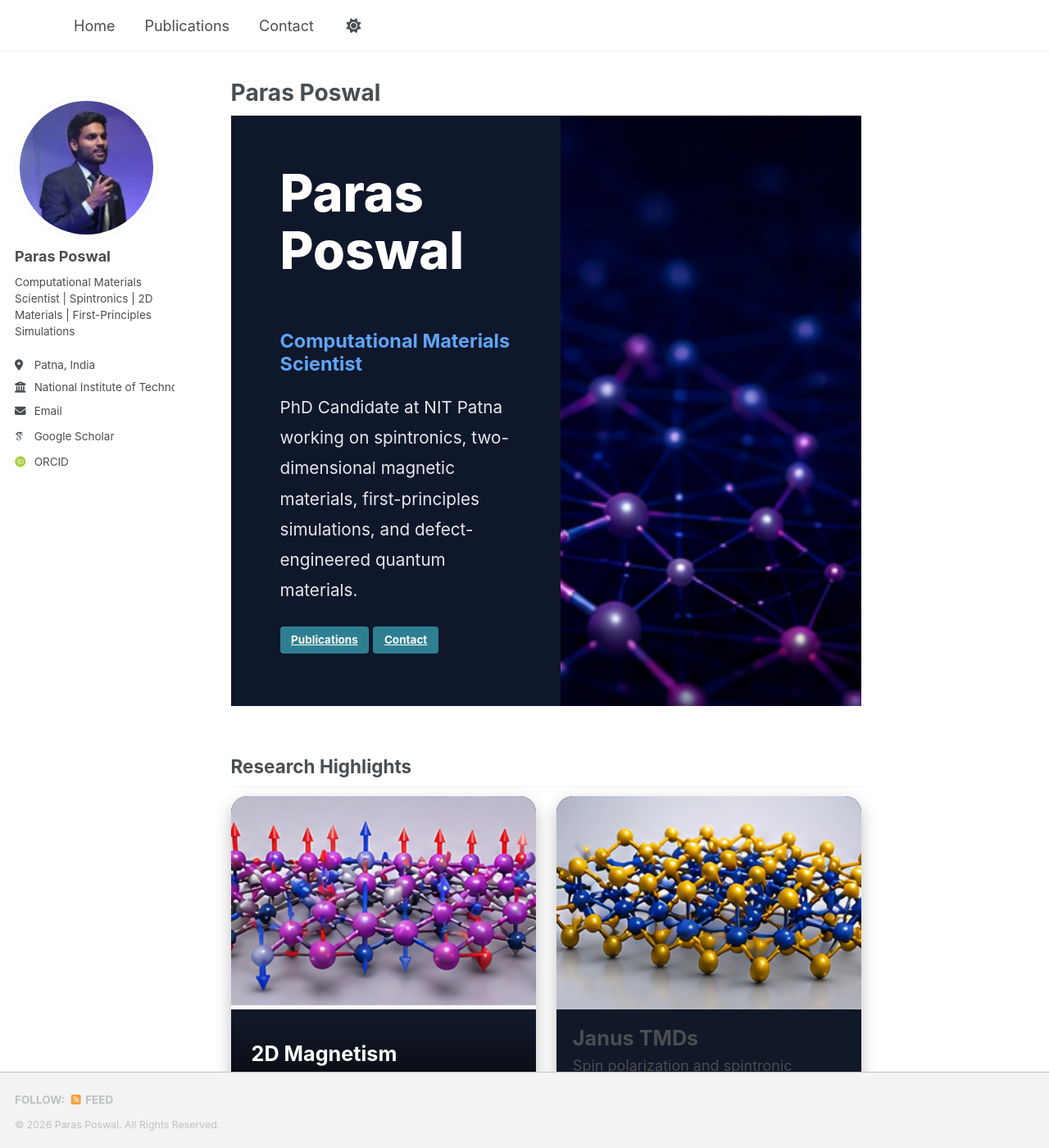
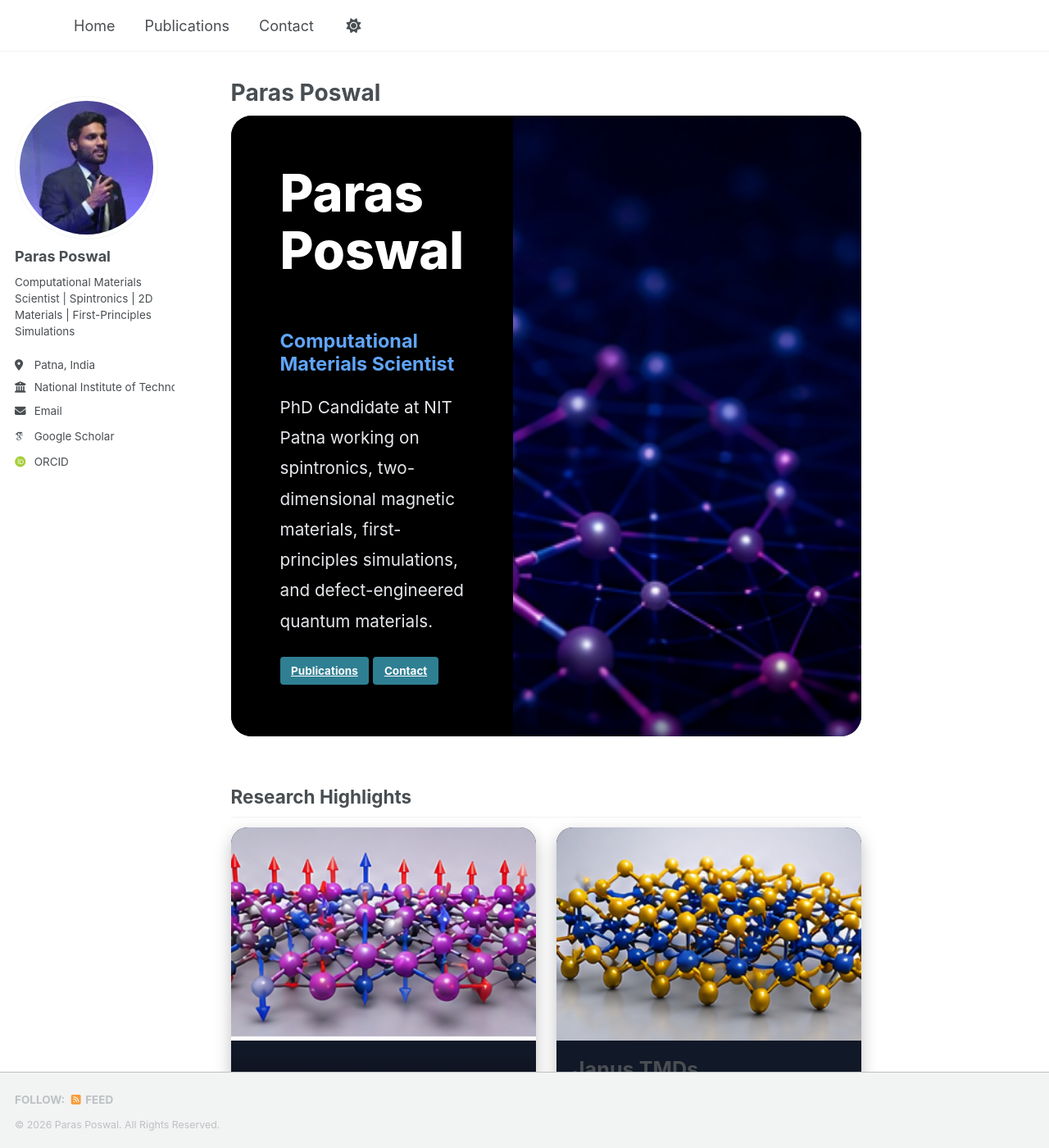
Before and after one commit to poswalparas/poswalparas.github.io, a Jekyll site: the page built from _pages/about.md, in a window 1280 px wide and 1400 px high. Shown: the whole window at 82% size. Built offline with Jekyll 4.4.1, drawn with Linux system fonts in a browser that asks for light colours; some web fonts are replaced; a script bundle is joined from its source files by our own code; library files that are not in the unit come from our copies.

Commit message:
Update main.scss

```diff
--- a/assets/css/main.scss
+++ b/assets/css/main.scss
@@ -45,7 +45,7 @@
 display:flex;
 align-items:stretch;
 background:#000000;
-border-radius:0.1px;
+border-radius:25px;
 overflow:hidden;
 margin-bottom:60px;
 min-height:500px;
@@ -57,11 +57,11 @@ padding:60px;
 display:flex;
 flex-direction:column;
 justify-content:center;
-background:#0f172a;
+background:#000000;
 }
 
 .hero-image{
-flex:1.3;
+flex:3;
 }
 
 .hero-image img{
```
